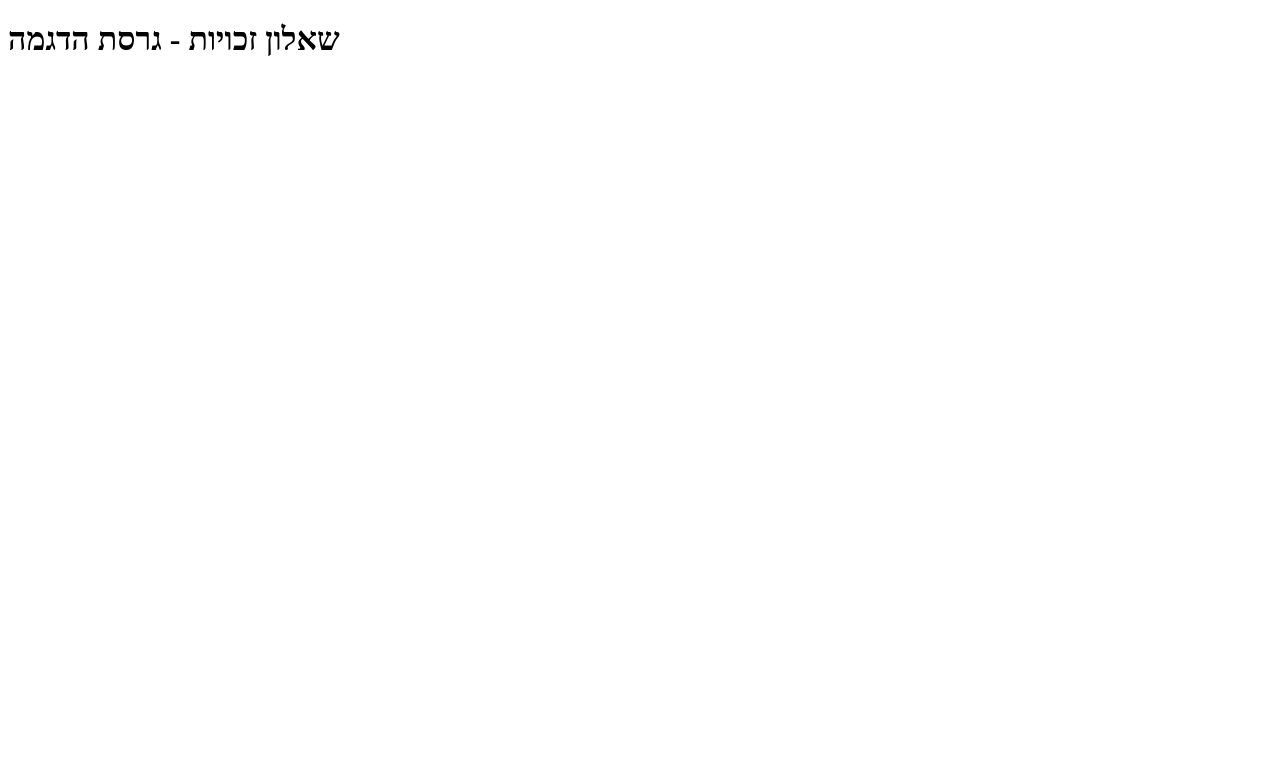
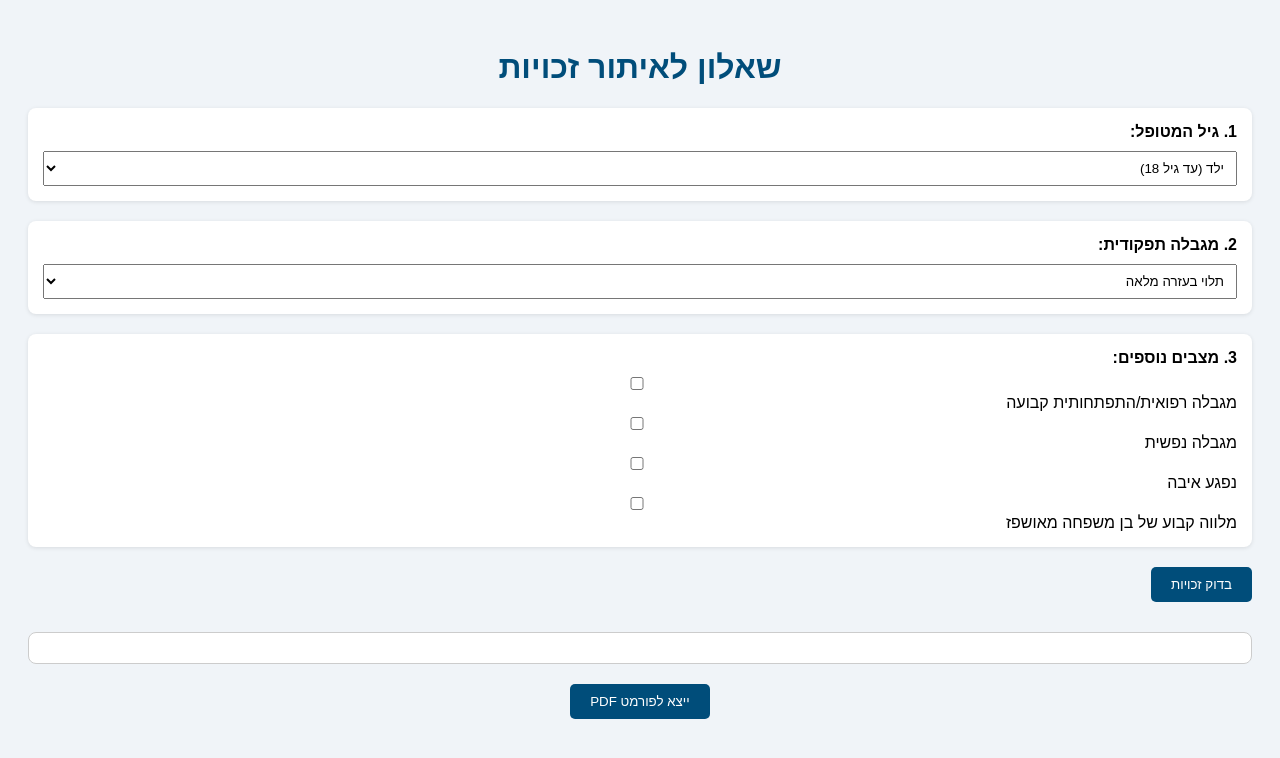
Before and after one commit to barkanguy/zchuyot-app, a plain HTML site: page index.html in a window 1280 px wide. Drawn offline with nearby package versions, Linux system fonts and the light colour scheme.

Commit message:
index.html

```diff
--- a/index.html
+++ b/index.html
@@ -14,9 +14,113 @@
   </script>
   <meta charset="UTF-8">
   <meta name="viewport" content="width=device-width, initial-scale=1.0">
-  <title>שאלון זכויות</title>
+  <title>שאלון זכויות מותאם</title>
+  <style>
+    body { font-family: sans-serif; direction: rtl; padding: 20px; background: #f0f4f8; }
+    h1 { text-align: center; color: #004d7a; }
+    .question { margin-bottom: 20px; background: #ffffff; padding: 15px; border-radius: 8px; box-shadow: 0 1px 4px rgba(0,0,0,0.1); }
+    label { font-weight: bold; display: block; margin-bottom: 5px; }
+    select, input[type="checkbox"] { width: 100%; padding: 8px; margin-top: 5px; }
+    button { padding: 10px 20px; background-color: #004d7a; color: #fff; border: none; border-radius: 5px; cursor: pointer; }
+    .result { margin-top: 30px; background: #fff; padding: 15px; border-radius: 8px; border: 1px solid #ccc; }
+    ul { padding-right: 20px; }
+  </style>
 </head>
 <body>
-  <h1>שאלון זכויות - גרסת הדגמה</h1>
+  <h1>שאלון לאיתור זכויות</h1>
+
+  <div class="question">
+    <label>1. גיל המטופל:</label>
+    <select id="age">
+      <option value="child">ילד (עד גיל 18)</option>
+      <option value="adult">בגיר (18–67)</option>
+      <option value="senior">מעל גיל פרישה</option>
+    </select>
+  </div>
+
+  <div class="question">
+    <label>2. מגבלה תפקודית:</label>
+    <select id="function">
+      <option value="full">תלוי בעזרה מלאה</option>
+      <option value="partial">תלוי חלקית</option>
+      <option value="none">אין מגבלה</option>
+    </select>
+  </div>
+
+  <div class="question">
+    <label>3. מצבים נוספים:</label>
+    <input type="checkbox" id="chronic"> מגבלה רפואית/התפתחותית קבועה<br>
+    <input type="checkbox" id="mental"> מגבלה נפשית<br>
+    <input type="checkbox" id="terror"> נפגע איבה<br>
+    <input type="checkbox" id="caregiver"> מלווה קבוע של בן משפחה מאושפז<br>
+  </div>
+
+  <button onclick="checkRights()">בדוק זכויות</button>
+
+  <div class="result" id="result"></div>
+
+  <script>
+    function checkRights() {
+      const age = document.getElementById('age').value;
+      const func = document.getElementById('function').value;
+      const chronic = document.getElementById('chronic').checked;
+      const mental = document.getElementById('mental').checked;
+      const terror = document.getElementById('terror').checked;
+      const caregiver = document.getElementById('caregiver').checked;
+
+      let output = "<h3>הזכויות האפשריות למטופל:</h3><ul>";
+
+      if (age === 'child') {
+        if (chronic) output += "<li>קצבת ילד נכה (ביטוח לאומי)</li>";
+        if (func !== 'none') output += "<li>קצבת ניידות (ביטוח לאומי, משרד הבריאות)</li><li>תג חניה לנכה (משרד התחבורה)</li>";
+        if (func === 'full') output += "<li>העסקת עובד זר (רשות האוכלוסין וההגירה)</li>";
+        output += "<li>השאלת מכשור רפואי שיקומי (קופות חולים, עמותות)</li>";
+        if (caregiver) output += "<li>החזר הוצאות נלוות, חופשת מחלה למלווה (ביטוח לאומי, מקום עבודה)</li>";
+      }
+
+      if (age === 'adult') {
+        output += "<li>ניידות (ביטוח לאומי, משרד הבריאות)</li><li>תג חניה לנכה (משרד התחבורה)</li>";
+        if (func === 'full') output += "<li>העסקת עובד זר (רשות האוכלוסין וההגירה)</li>";
+        output += "<li>השאלת ציוד שיקומי (קופות חולים, עמותות)</li>";
+        if (chronic) output += "<li>נכות כללית (ביטוח לאומי)</li>";
+        if (func !== 'none') output += "<li>שירותים מיוחדים (ביטוח לאומי)</li>";
+        if (mental) output += "<li>סל שיקום (משרד הבריאות)</li>";
+        if (caregiver) output += "<li>החזר הוצאות נלוות, חופשת מחלה למלווה (ביטוח לאומי, מקום עבודה)</li>";
+      }
+
+      if (age === 'senior') {
+        output += "<li>תג חניה לנכה (משרד התחבורה)</li>";
+        if (func !== 'none') output += "<li>גמלת סיעוד (ביטוח לאומי)</li><li>קוד אשפוז סיעודי (משרד הבריאות)</li>";
+        if (func === 'full') output += "<li>העסקת עובד זר (רשות האוכלוסין וההגירה)</li>";
+        output += "<li>השאלת ציוד שיקומי (קופות חולים, עמותות)</li>";
+        if (caregiver) output += "<li>החזר הוצאות נלוות, חופשת מחלה למלווה (ביטוח לאומי, מקום עבודה)</li>";
+      }
+
+      if (terror) output += "<li>נפגעי איבה – הכרה ופיצויים (ביטוח לאומי, משרד הביטחון)</li>";
+
+      output += "</ul>";
+      document.getElementById('result').innerHTML = output;
+    }
+  </script>
+<script src="https://cdnjs.cloudflare.com/ajax/libs/jspdf/2.5.1/jspdf.umd.min.js"></script>
+<script>
+  async function exportToPDF() {
+    const { jsPDF } = window.jspdf;
+    const doc = new jsPDF();
+    const resultHtml = document.getElementById("result").innerText;
+    const lines = resultHtml.split('
+');
+    let y = 10;
+    doc.setFont("helvetica", "normal");
+    lines.forEach(line => {
+      doc.text(line, 10, y);
+      y += 10;
+    });
+    doc.save("זכויות_למטופל.pdf");
+  }
+</script>
+<div style="text-align:center; margin-top: 20px;">
+  <button onclick="exportToPDF()">ייצא לפורמט PDF</button>
+</div>
 </body>
 </html>
```
